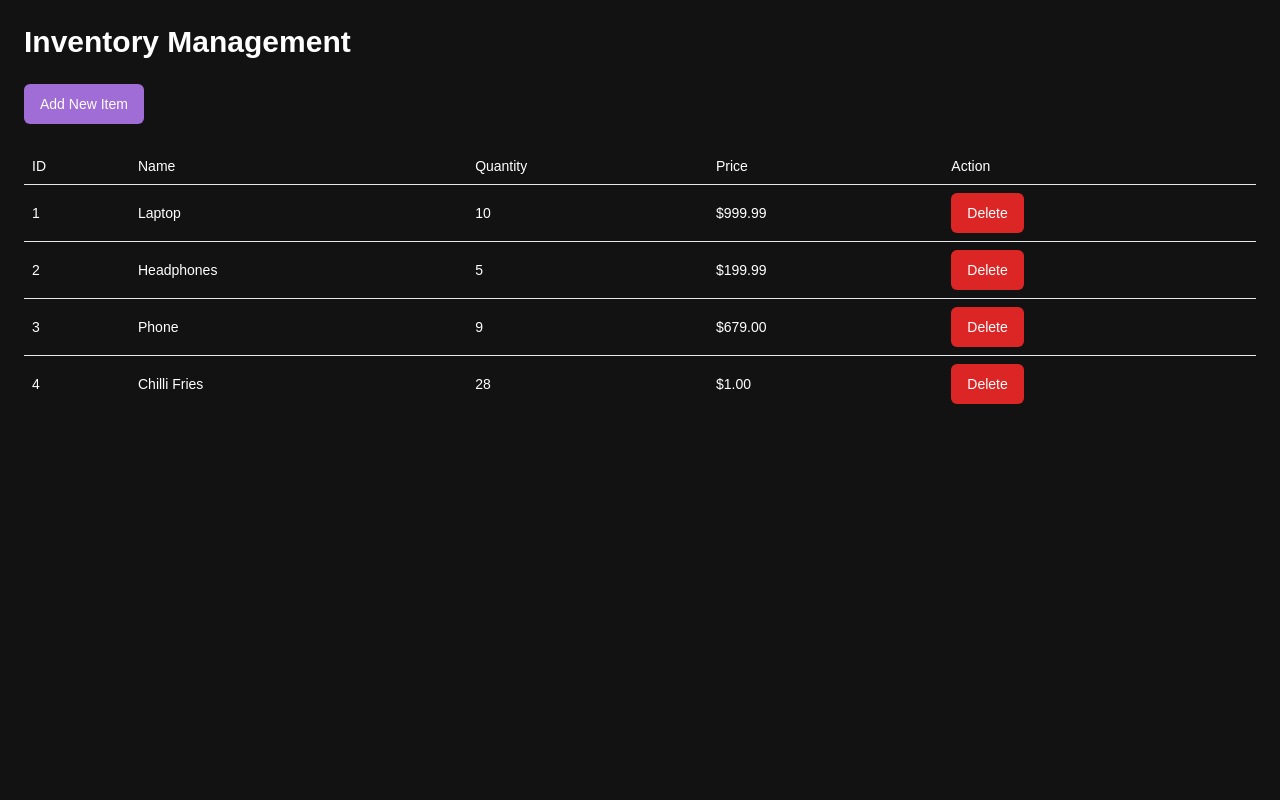
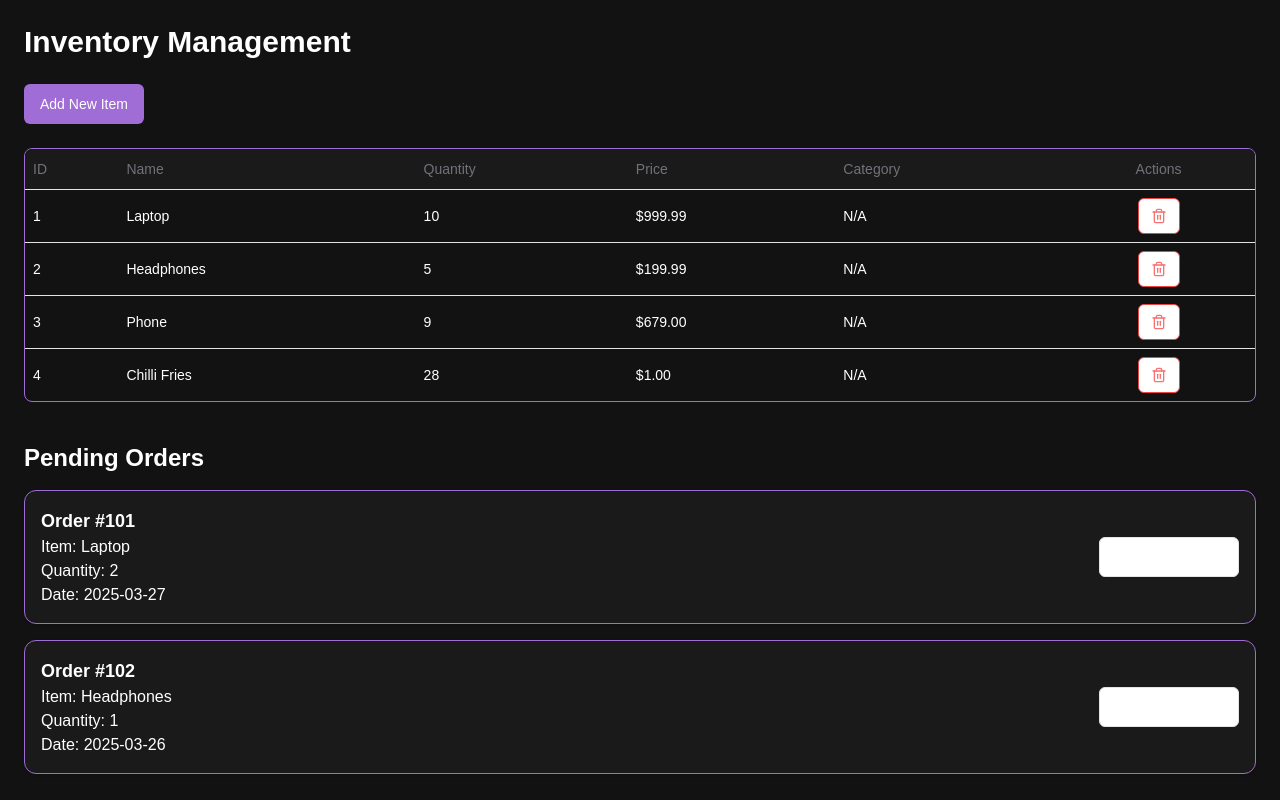
Before and after one commit to BlackMarketGT/BlackMarket, a Next.js app in the folder front_end/: page /inventory in a window 1280 px wide. Shown: the top 800 px of the page. Built offline with nearby package versions, Linux system fonts and the light colour scheme.

Commit message:
Added tabbed layout with Add Item form and order integration

```diff
--- a/front_end/app/api/inventory/data.json
+++ b/front_end/app/api/inventory/data.json
@@ -1,4 +1,5 @@
-[
+{
+  "inventory": [
     {
       "id": 1,
       "name": "Laptop",
@@ -12,15 +13,32 @@
       "price": 199.99
     },
     {
+      "id": 3,
       "name": "Phone",
       "quantity": 9,
-    "price": 679,
-    "id": 3
+      "price": 679
     },
     {
+      "id": 4,
       "name": "Chilli Fries",
       "quantity": 28,
-    "price": 1,
-    "id": 4
+      "price": 1
+    }
+  ],
+  "orders": [
+    {
+      "id": 101,
+      "item": "Laptop",
+      "quantity": 2,
+      "status": "Pending",
+      "date": "2025-03-27"
+    },
+    {
+      "id": 102,
+      "item": "Headphones",
+      "quantity": 1,
+      "status": "Shipped",
+      "date": "2025-03-26"
     }
   ]
+}
--- a/front_end/app/api/inventory/route.ts
+++ b/front_end/app/api/inventory/route.ts
@@ -11,69 +11,94 @@ type InventoryItem = {
   status?: string;
 };
 
+type Order = {
+  id: number;
+  item: string;
+  quantity: number;
+  status: string;
+  date: string;
+};
+
+type Data = {
+  inventory: InventoryItem[];
+  orders: Order[];
+};
+
 const dataPath = path.join(process.cwd(), "app/api/inventory/data.json");
 
-function readInventory(): InventoryItem[] {
+function readInventory(): Data {
   try {
     const data = fs.readFileSync(dataPath, "utf-8");
     return JSON.parse(data);
   } catch {
-    return [];
+    return { inventory: [], orders: [] };
   }
 }
 
-function writeInventory(data: InventoryItem[]) {
+function writeInventory(data: Data) {
   fs.writeFileSync(dataPath, JSON.stringify(data, null, 2));
 }
 
 export async function GET() {
-  const inventory = readInventory();
-  return NextResponse.json(inventory);
+  const data = readInventory();
+  return NextResponse.json(data);
 }
 
 export async function POST(req: Request) {
   const body = await req.json();
-  const inventory = readInventory();
+  const data = readInventory();
 
-  if (body.update && body.id !== undefined) {
-    const item: InventoryItem | undefined = inventory.find(
-      (inv: InventoryItem) => inv.id === Number(body.id)
-    );
+  // 🔁 Handle inventory update
+  if (body.update && body.id !== undefined && body.type !== "order") {
+    const item = data.inventory.find((item) => item.id === Number(body.id));
     if (item) {
       item.quantity = body.quantity ?? item.quantity;
       item.price = body.price ?? item.price;
       item.status = body.status ?? item.status;
       item.category = body.category ?? item.category;
-      writeInventory(inventory);
+      writeInventory(data);
       return NextResponse.json(item);
-    } else {
-      return NextResponse.json({ error: "Item not found" }, { status: 404 });
     }
   }
 
+  // 🔁 Handle order update
+  if (body.update && body.type === "order") {
+    const order = data.orders.find((order) => order.id === Number(body.id));
+    if (order) {
+      order.status = body.status ?? order.status;
+      writeInventory(data);
+      return NextResponse.json(order);
+    }
+  }
+
+  // ➕ Add new inventory item
+  if (body.name && body.price !== undefined) {
     const newItem: InventoryItem = {
-    id: inventory.length + 1,
+      id: data.inventory.length + 1,
       name: body.name,
       quantity: body.quantity,
       price: body.price,
       category: body.category,
-    status: body.status || "pending",
+      status: body.status || "Available",
     };
+    data.inventory.push(newItem);
+    writeInventory(data);
+    return NextResponse.json(newItem, { status: 201 });
+  }
 
-  inventory.push(newItem);
-  writeInventory(inventory);
-  return NextResponse.json(newItem, { status: 201 });
+  return NextResponse.json({ error: "Invalid request" }, { status: 400 });
 }
 
 export async function DELETE(req: Request) {
   const body = await req.json();
-  const inventory = readInventory();
+  const data = readInventory();
 
-  const updated = inventory.filter((item) => item.id !== Number(body.id));
-  if (updated.length === inventory.length) {
+  const updatedInventory = data.inventory.filter((item) => item.id !== Number(body.id));
+  if (updatedInventory.length === data.inventory.length) {
     return NextResponse.json({ error: "Item not found" }, { status: 404 });
   }
 
-  writeInventory(updated);
+  data.inventory = updatedInventory;
+  writeInventory(data);
   return NextResponse.json({ success: true });
 }
--- a/front_end/app/dashboard/page.tsx
+++ b/front_end/app/dashboard/page.tsx
@@ -1,73 +1,68 @@
 "use client";
 
-import React, { useEffect, useState } from "react";
-import DashboardLayout from "./layout";
-import "./styles/dashboard.css";
-import Header from "./components/Header";
+import {
+  Tabs,
+  TabsList,
+  TabsTrigger,
+  TabsContent,
+} from "@/components/ui/tabs";
+
 import StatsCard from "./components/StatsCard";
+import SalesChart from "./components/SalesChart";
 import ProgressBar from "./components/ProgressBar";
-import Charts from "./components/Charts";
+import InventoryTable from "../inventory/components/InventoryTable";
+import OrderList from "../inventory/components/OrderList";
+import AddItemForm from "../inventory/components/AddItemForm";
 
+export default function DashboardPage() {
+  return (
+    <div className="min-h-screen bg-[#121212] text-white p-6">
+      <h1 className="text-3xl font-bold mb-6">Dashboard</h1>
 
-interface DashboardData {
-  transactions: { value: string; change: string };
-  totalUsers: { value: string; change: string };
-  ordersPlaced: { value: string; change: string };
-  quarterSalesGoal: { progress: number; goal: number };
-  customerGrowth: { progress: number; goal: number };
-}
+      <Tabs defaultValue="overview" className="w-full">
+        <TabsList className="bg-[#1e1e1e] mb-6 border border-[#a06cd5]">
+          <TabsTrigger value="overview">Overview</TabsTrigger>
+          <TabsTrigger value="inventory">Inventory</TabsTrigger>
+          <TabsTrigger value="orders">Orders</TabsTrigger>
+        </TabsList>
 
-const DashboardPage: React.FC = () => {
-  const [data, setData] = useState<DashboardData | null>(null);
-
-  useEffect(() => {
-    const fetchData = async () => {
-      try {
-        const res = await fetch("/api/dashboard-data"); // API route for backend data
-        const json = await res.json();
-        setData(json);
-      } catch (error) {
-        console.error("Failed to fetch dashboard data:", error);
-      }
-    };
-
-    fetchData();
-  }, []);
-
-  if (!data) return <p className="text-white text-center mt-10">Loading...</p>;
-
-  return (
-    <DashboardLayout>
-      <div className="dashboard-content">
-        <Header />
-        <div className="dashboard-overview">
-          <div className="overview-text">
-            <p>This is where you will see important metrics and analytics.</p>
-
-            {/* Stats Overview */}
-            <div className="stats-container">
-              <StatsCard title="Transactions" value={data.transactions.value} change={data.transactions.change} />
-              <StatsCard title="Total Users" value={data.totalUsers.value} change={data.totalUsers.change} />
-              <StatsCard title="Orders Placed" value={data.ordersPlaced.value} change={data.ordersPlaced.change} />
-            </div>
-
-            {/* Progress Bars */}
-            <div className="progress-container">
-              <ProgressBar title="Quarter Sales Goal" progress={data.quarterSalesGoal.progress} goal={data.quarterSalesGoal.goal} />
-              <ProgressBar title="Customer Growth" progress={data.customerGrowth.progress} goal={data.customerGrowth.goal} />
-            </div>
-
+        {/* Overview Tab */}
+        <TabsContent value="overview">
+          <div className="grid grid-cols-1 md:grid-cols-3 gap-4 mb-6">
+            <StatsCard title="Transactions" value="45,300" change="+2.87%" />
+            <StatsCard title="Total Users" value="89,500" change="+0.73%" />
+            <StatsCard title="Orders Placed" value="200,543" change="+1.90%" />
           </div>
 
-          {/* Charts Section */}
-          <div className="chart-section">
-            <Charts />
+          <div className="mb-6">
+            <ProgressBar title="Quarter Sales Goal" progress={70} goal={100} />
+            <ProgressBar title="Customer Growth" progress={55} goal={100} />
           </div>
 
-        </div>
-      </div>
-    </DashboardLayout>
+          <div className="mt-6">
+            <SalesChart />
+          </div>
+        </TabsContent>
+
+        {/* Inventory Tab */}
+        <TabsContent value="inventory">
+          <h2 className="text-2xl font-bold mb-4">Inventory</h2>
+
+          {/* Add Item Form */}
+          <div className="mb-6">
+            <AddItemForm />
+          </div>
+
+          {/* Inventory Table */}
+          <InventoryTable />
+        </TabsContent>
+
+        {/* Orders Tab */}
+        <TabsContent value="orders">
+          <h2 className="text-2xl font-bold mb-4">Orders</h2>
+          <OrderList />
+        </TabsContent>
+      </Tabs>
+    </div>
   );
-};
-
-export default DashboardPage;
+}
--- a/front_end/app/inventory/components/InventoryTable.tsx
+++ b/front_end/app/inventory/components/InventoryTable.tsx
@@ -1,46 +1,55 @@
 "use client";
 
-import React, { useEffect, useState } from "react";
-import { Table, TableHeader, TableRow, TableCell, TableBody } from "@/components/ui/table";
+import { useEffect, useState } from "react";
+import {
+  Table,
+  TableHeader,
+  TableBody,
+  TableRow,
+  TableHead,
+  TableCell,
+} from "@/components/ui/table";
 import { Button } from "@/components/ui/button";
+import { Trash2 } from "lucide-react";
 
-interface InventoryItem {
+type InventoryItem = {
   id: number;
   name: string;
   quantity: number;
   price: number;
-}
+  category?: string;
+};
 
-const InventoryTable: React.FC = () => {
+const InventoryTable = () => {
   const [items, setItems] = useState<InventoryItem[]>([]);
 
   useEffect(() => {
     fetch("/api/inventory")
       .then((res) => res.json())
-      .then((data) => setItems(data));
+      .then((data) => setItems(data.inventory || []));
   }, []);
 
   const handleDelete = async (id: number) => {
-    const res = await fetch("/api/inventory", {
+    await fetch("/api/inventory", {
       method: "DELETE",
       headers: { "Content-Type": "application/json" },
       body: JSON.stringify({ id }),
     });
 
-    if (res.ok) {
     setItems((prev) => prev.filter((item) => item.id !== id));
-    }
   };
 
   return (
+    <div className="overflow-x-auto border border-[#a06cd5] rounded-lg">
       <Table>
         <TableHeader>
-        <TableRow>
-          <TableCell>ID</TableCell>
-          <TableCell>Name</TableCell>
-          <TableCell>Quantity</TableCell>
-          <TableCell>Price</TableCell>
-          <TableCell>Action</TableCell>
+          <TableRow className="bg-[#1a1a1a] text-white">
+            <TableHead>ID</TableHead>
+            <TableHead>Name</TableHead>
+            <TableHead>Quantity</TableHead>
+            <TableHead>Price</TableHead>
+            <TableHead>Category</TableHead>
+            <TableHead className="text-center">Actions</TableHead>
           </TableRow>
         </TableHeader>
         <TableBody>
@@ -50,18 +59,22 @@ const InventoryTable: React.FC = () => {
               <TableCell>{item.name}</TableCell>
               <TableCell>{item.quantity}</TableCell>
               <TableCell>${item.price.toFixed(2)}</TableCell>
-            <TableCell>
+              <TableCell>{item.category || "N/A"}</TableCell>
+              <TableCell className="text-center">
                 <Button
-                className="bg-red-600 hover:bg-red-700 text-white"
+                  variant="outline"
+                  className="text-red-400 border-red-500 hover:bg-red-600 hover:text-white"
+                  size="sm"
                   onClick={() => handleDelete(item.id)}
                 >
-                Delete
+                  <Trash2 className="w-4 h-4" />
                 </Button>
               </TableCell>
             </TableRow>
           ))}
         </TableBody>
       </Table>
+    </div>
   );
 };
 
--- a/front_end/app/inventory/components/OrderList.tsx
+++ b/front_end/app/inventory/components/OrderList.tsx
@@ -1,22 +1,68 @@
-import { Card, CardContent, CardHeader, CardTitle } from "@/components/ui/card";
+"use client";
 
-const orders = [
-  { id: 1, customer: "John Doe", total: 299.99 },
-  { id: 2, customer: "Jane Smith", total: 499.99 },
-];
+import { useEffect, useState } from "react";
+import { Card } from "@/components/ui/card";
+import { Select, SelectTrigger, SelectValue, SelectContent, SelectItem } from "@/components/ui/select";
+
+type Order = {
+  id: number;
+  item: string;
+  quantity: number;
+  status: string;
+  date: string;
+};
 
 const OrderList = () => {
+  const [orders, setOrders] = useState<Order[]>([]);
+
+  useEffect(() => {
+    fetch("/api/inventory")
+      .then((res) => res.json())
+      .then((data) => setOrders(data.orders || []));
+  }, []);
+
+  const updateStatus = async (id: number, newStatus: string) => {
+    const updatedOrders = orders.map((order) =>
+      order.id === id ? { ...order, status: newStatus } : order
+    );
+    setOrders(updatedOrders);
+
+    await fetch("/api/inventory", {
+      method: "POST",
+      headers: { "Content-Type": "application/json" },
+      body: JSON.stringify({
+        update: true,
+        type: "order",
+        id,
+        status: newStatus,
+      }),
+    });
+  };
+
   return (
     <div className="space-y-4">
       {orders.map((order) => (
-        <Card key={order.id}>
-          <CardHeader>
-            <CardTitle>Order #{order.id}</CardTitle>
-          </CardHeader>
-          <CardContent>
-            <p>Customer: {order.customer}</p>
-            <p>Total: ${order.total.toFixed(2)}</p>
-          </CardContent>
+        <Card key={order.id} className="p-4 border border-[#a06cd5] bg-[#1a1a1a] text-white">
+          <div className="flex justify-between items-center">
+            <div>
+              <h3 className="font-bold text-lg">Order #{order.id}</h3>
+              <p>Item: {order.item}</p>
+              <p>Quantity: {order.quantity}</p>
+              <p>Date: {order.date}</p>
+            </div>
+            <div>
+              <Select value={order.status} onValueChange={(val) => updateStatus(order.id, val)}>
+                <SelectTrigger className="w-[140px]">
+                  <SelectValue placeholder="Status" />
+                </SelectTrigger>
+                <SelectContent>
+                  <SelectItem value="Pending">Pending</SelectItem>
+                  <SelectItem value="Ordered">Ordered</SelectItem>
+                  <SelectItem value="Shipped">Shipped</SelectItem>
+                </SelectContent>
+              </Select>
+            </div>
+          </div>
         </Card>
       ))}
     </div>
--- a/front_end/app/inventory/page.tsx
+++ b/front_end/app/inventory/page.tsx
@@ -3,16 +3,15 @@
 import React, { useState } from "react";
 import InventoryTable from "./components/InventoryTable";
 import AddItemForm from "./components/AddItemForm";
+import OrderList from "./components/OrderList";
 import { Button } from "@/components/ui/button";
-import "./styles/inventory.css";
-
 
 const InventoryPage: React.FC = () => {
   const [showForm, setShowForm] = useState(false);
 
   return (
     <div className="min-h-screen bg-[#121212] text-white p-6">
-      <h1 className="text-3xl font-bold mb-6 text-white">Inventory Management</h1>
+      <h1 className="text-3xl font-bold mb-6">Inventory Management</h1>
 
       <Button
         className="mb-6 bg-[#a06cd5] text-white hover:bg-[#8b5fbf]"
@@ -23,6 +22,11 @@ const InventoryPage: React.FC = () => {
 
       {showForm && <AddItemForm />}
       <InventoryTable />
+
+      <div className="mt-10">
+        <h2 className="text-2xl font-bold mb-4">Pending Orders</h2>
+        <OrderList />
+      </div>
     </div>
   );
 };
--- /dev/null
+++ b/front_end/components/ui/tabs.tsx
@@ -0,0 +1,55 @@
+"use client"
+
+import * as React from "react"
+import * as TabsPrimitive from "@radix-ui/react-tabs"
+
+import { cn } from "@/lib/utils"
+
+const Tabs = TabsPrimitive.Root
+
+const TabsList = React.forwardRef<
+  React.ElementRef<typeof TabsPrimitive.List>,
+  React.ComponentPropsWithoutRef<typeof TabsPrimitive.List>
+>(({ className, ...props }, ref) => (
+  <TabsPrimitive.List
+    ref={ref}
+    className={cn(
+      "inline-flex h-10 items-center justify-center rounded-md bg-muted p-1 text-muted-foreground",
+      className
+    )}
+    {...props}
+  />
+))
+TabsList.displayName = TabsPrimitive.List.displayName
+
+const TabsTrigger = React.forwardRef<
+  React.ElementRef<typeof TabsPrimitive.Trigger>,
+  React.ComponentPropsWithoutRef<typeof TabsPrimitive.Trigger>
+>(({ className, ...props }, ref) => (
+  <TabsPrimitive.Trigger
+    ref={ref}
+    className={cn(
+      "inline-flex items-center justify-center whitespace-nowrap rounded-sm px-3 py-1.5 text-sm font-medium ring-offset-background transition-all focus-visible:outline-none focus-visible:ring-2 focus-visible:ring-ring focus-visible:ring-offset-2 disabled:pointer-events-none disabled:opacity-50 data-[state=active]:bg-background data-[state=active]:text-foreground data-[state=active]:shadow-sm",
+      className
+    )}
+    {...props}
+  />
+))
+TabsTrigger.displayName = TabsPrimitive.Trigger.displayName
+
+const TabsContent = React.forwardRef<
+  React.ElementRef<typeof TabsPrimitive.Content>,
+  React.ComponentPropsWithoutRef<typeof TabsPrimitive.Content>
+>(({ className, ...props }, ref) => (
+  <TabsPrimitive.Content
+    ref={ref}
+    className={cn(
+      "mt-2 ring-offset-background focus-visible:outline-none focus-visible:ring-2 focus-visible:ring-ring focus-visible:ring-offset-2",
+      className
+    )}
+    {...props}
+  />
+))
+TabsContent.displayName = TabsPrimitive.Content.displayName
+
+export { Tabs, TabsList, TabsTrigger, TabsContent }
--- a/front_end/package.json
+++ b/front_end/package.json
@@ -15,6 +15,7 @@
     "@radix-ui/react-navigation-menu": "^1.2.5",
     "@radix-ui/react-select": "^2.1.6",
     "@radix-ui/react-slot": "^1.1.2",
+    "@radix-ui/react-tabs": "^1.1.8",
     "class-variance-authority": "^0.7.1",
     "clsx": "^2.1.1",
     "lucide-react": "^0.477.0",
```
Also changed, not shown: 1 other file (tests, documents, lock files or other folders). Lines whose indentation alone changed are shown as unchanged.
